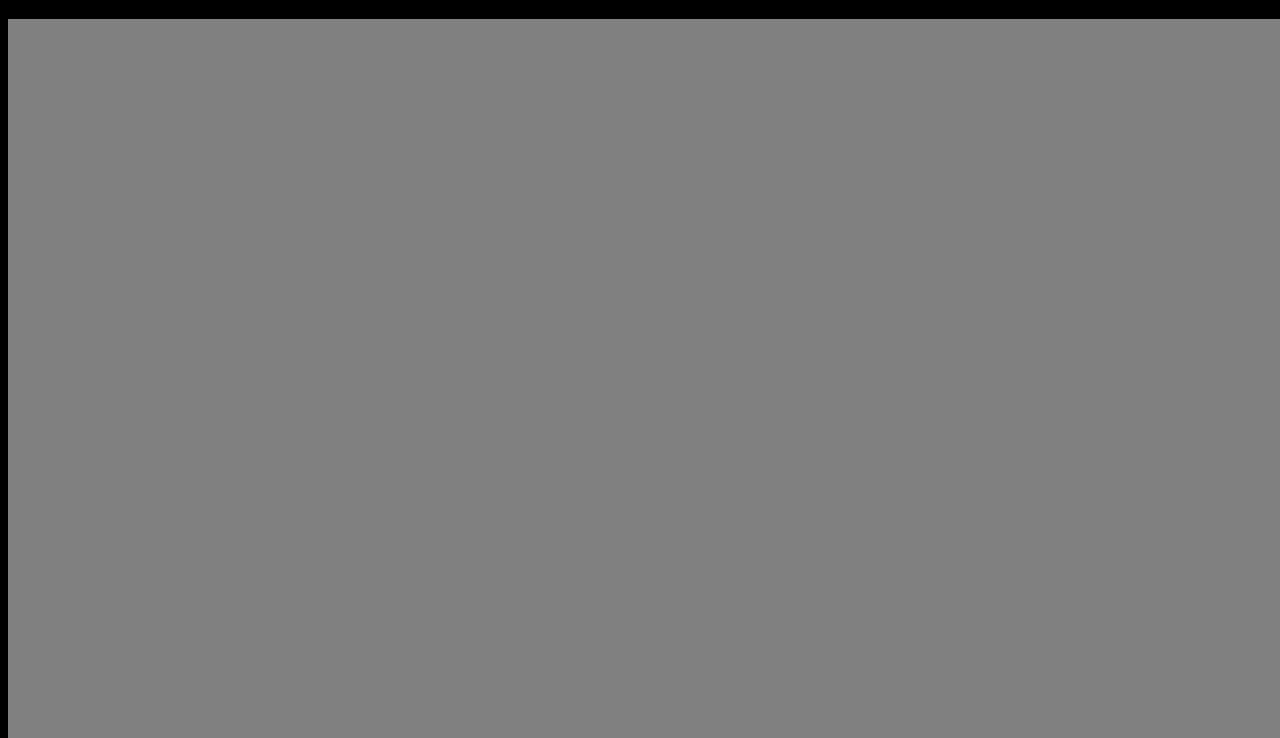
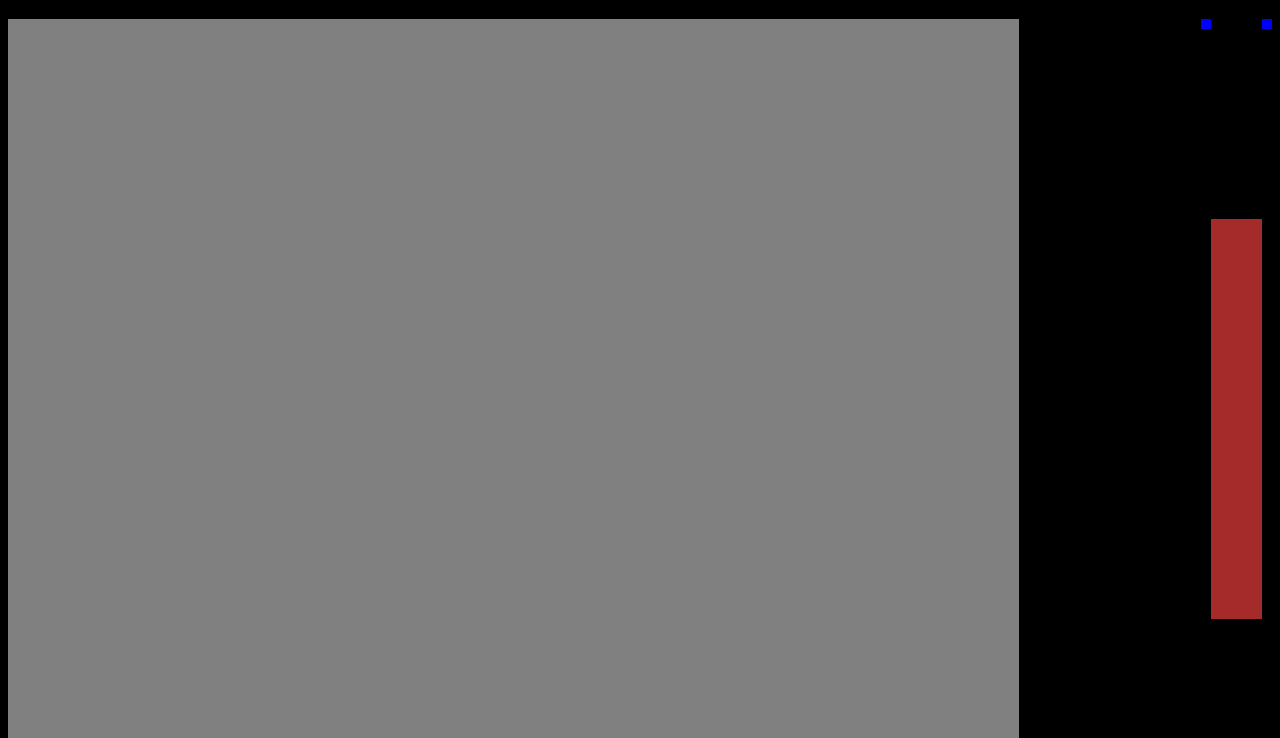
Before and after one commit to Coal265/a-question, a plain HTML site: page index.html in a window 1280 px wide. Shown: the part 62-800 px from the top of the page. Drawn offline with Linux system fonts and the light colour scheme.

Commit message:
sideshit

```diff
--- a/index.html
+++ b/index.html
@@ -7,6 +7,10 @@
 <body>
     <h1>Ask questions, get answers!</h1>
     <div class="main"></div>
+    <div class="sideshit">
+    <div class="lights1"></div>
     <div class="side"></div>
+    <div class="lights2"></div>
+    </div>
 </body>
 </html>
--- a/stylesheet.css
+++ b/stylesheet.css
@@ -12,12 +12,39 @@ body {
 .main{
     background-color: gray;
     height: 800px;
-    width: 1500px;
+    width: 80%;
+    display: inline-block;
+    position: relative;
 }
-
+.sideshit{
+    float: right;
+    display: inline-block;
+    height: 800px;
+    width: 20%;
+    position: relative;
+}
 .side {
-    height: 100px;
-    width: 100px;
+    height: 400px;
+    width: 20%;
     background-color: brown;
-
+    display: inline-block;
+    position: relative;
+    float: right;
+    top: 200px;
 }
+.lights1 {
+    height: 10px;
+    width: 10px;
+    float: right;
+    position: relative;
+    background-color: blue;
+    display: inline-block;
+}
+.lights2 {
+    float: right;
+    position: relative;
+    background-color: blue;
+    display: inline-block;
+    height: 10px;
+    width: 10px;
+}
```
